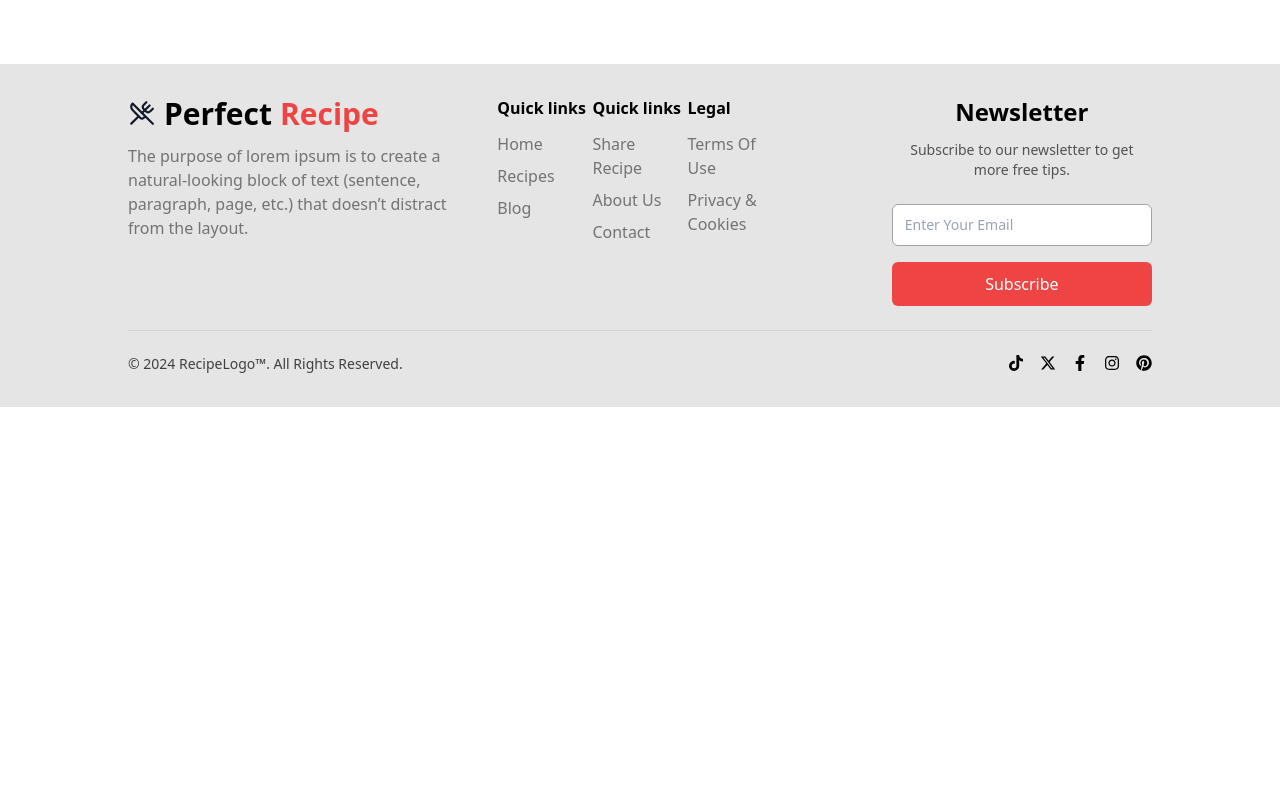
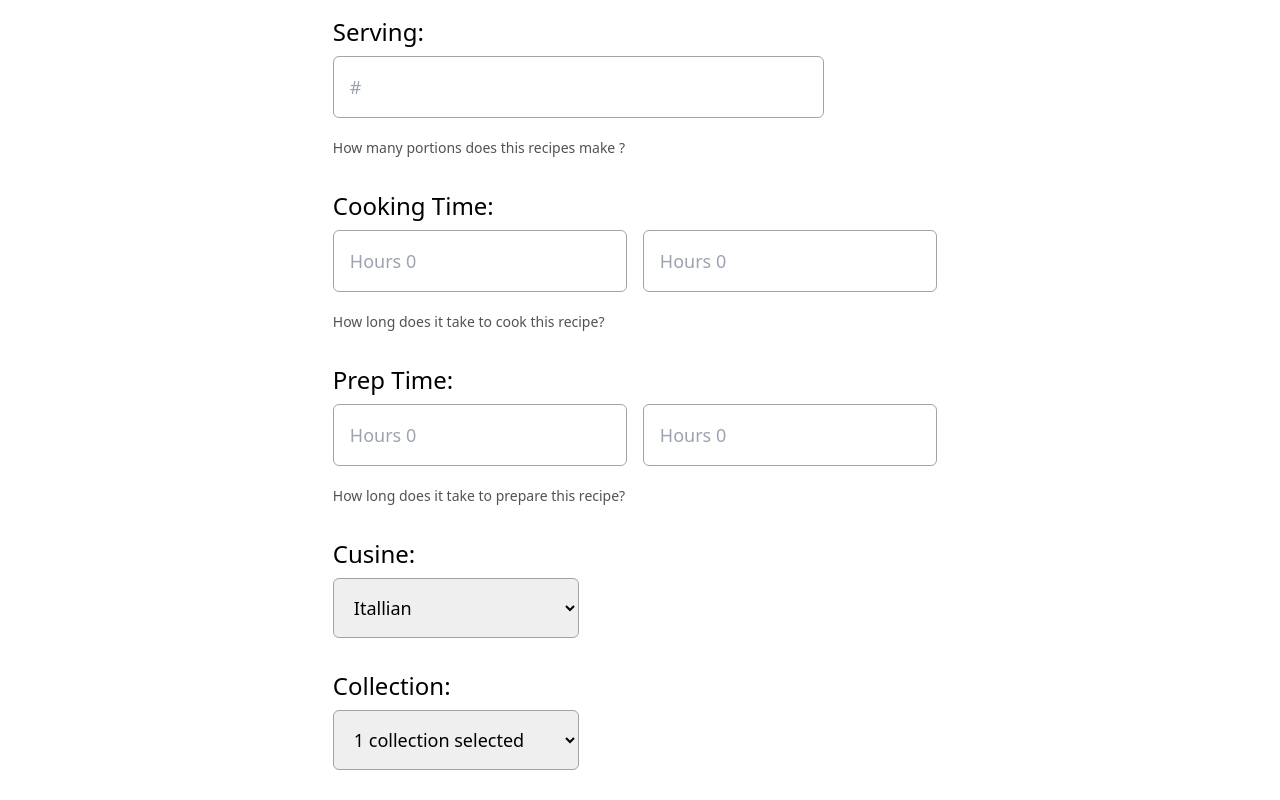
Before and after one commit to iamxettry/perfect-recipe, a React (Vite) app: page /add-recipe in a window 1280 px wide. Shown: the part 1920-2720 px from the top of the page. Before the commit the page ends 2327 px from the top, so only its background shows below. Built offline with nearby package versions, Linux system fonts and the light colour scheme.

Commit message:
feat : new menu fileds

```diff
--- a/src/Components/pages/Add-recipe/AddIngredients.jsx
+++ b/src/Components/pages/Add-recipe/AddIngredients.jsx
@@ -31,8 +31,8 @@ const AddIngredients = () => {
           ))}
         <input
           type="text"
-          name="description"
-          id="description"
+          name="ingredients"
+          id="ingredients"
           value={newIngredint}
           onChange={(e) => setNewIngredint(e.target.value)}
           placeholder="Add ingredients"
--- a/src/Components/pages/Add-recipe/CreateNewRecipe.jsx
+++ b/src/Components/pages/Add-recipe/CreateNewRecipe.jsx
@@ -12,7 +12,9 @@ const CreateNewRecipe = () => {
   return (
     <form className="mt-10 mb-20" onSubmit={handleSubmit}>
       <div className="my-2 flex justify-between  items-center">
-        <h1 className="text-xl md:text-2xl  lg:text-3xl font-bold">Create new recipe</h1>
+        <h1 className="text-xl md:text-2xl  lg:text-3xl font-bold">
+          Create new recipe
+        </h1>
         <Button className={"min-w-14 text-sm md:text-base py-1 md:p-1.5"}>
           Save
         </Button>
@@ -23,7 +25,10 @@ const CreateNewRecipe = () => {
       <div className=" w-[90%] sm:w-3/5 mx-auto flex flex-col gap-8  mt-10 xl:mt-16">
         {/* title */}
         <div className="flex flex-col gap-2">
-          <label htmlFor="recipe" className=" text-lg md:text-xl lg:text-2xl font-medium">
+          <label
+            htmlFor="recipe"
+            className=" text-lg md:text-xl lg:text-2xl font-medium"
+          >
             Recipe Title:
           </label>
           <input
@@ -70,7 +75,7 @@ const CreateNewRecipe = () => {
         {/* Ingredients */}
         <div className="flex flex-col gap-2 ">
           <label
-            htmlFor="description"
+            htmlFor="ingredients"
             className="text-lg  md:text-xl lg:text-2xl  font-medium"
           >
             Ingredients:
@@ -83,14 +88,116 @@ const CreateNewRecipe = () => {
         {/* Instructions  */}
         <div className="flex flex-col gap-2 lg:w-4/5 ">
           <label
-            htmlFor="description"
+            htmlFor="instructions"
             className="text-lg  md:text-xl lg:text-2xl  font-medium"
           >
             Instructions:
           </label>
 
           {/*Add instructions */}
-          <AddInstructions/>
+          <AddInstructions />
+        </div>
+
+        {/* Serving */}
+        <div className="flex flex-col gap-2 lg:w-4/5 ">
+          <label
+            htmlFor="serving"
+            className="text-lg  md:text-xl lg:text-2xl  font-medium"
+          >
+            Serving:
+          </label>
+          <input
+            type="text"
+            name="serving"
+            id="serving"
+            placeholder="#"
+            className="border border-neutral-400 rounded-md   px-4 py-1.5 md:py-2.5 lg:py-4 lg:text-lg focus:border-red-500 focus:outline-none  "
+          />
+          <span className=" text-sm text-neutral-600 mt-3">
+            How many portions does this recipes make ?
+          </span>
+        </div>
+
+        {/* Cooking Time */}
+        <div className="flex flex-col gap-2 lg:w-4/5 ">
+          <div className="text-lg  md:text-xl lg:text-2xl  font-medium">
+            Cooking Time:
+          </div>
+          <div className="flex gap-4">
+            <input
+              type="text"
+              placeholder="Hours 0"
+              className="border border-neutral-400 rounded-md   px-4 py-1.5 md:py-2.5 lg:py-4 lg:text-lg focus:border-red-500 focus:outline-none  "
+            />
+            <input
+              type="text"
+              placeholder="Hours 0"
+              className="border border-neutral-400 rounded-md   px-4 py-1.5 md:py-2.5 lg:py-4 lg:text-lg focus:border-red-500 focus:outline-none  "
+            />
+          </div>
+          <span className=" text-sm text-neutral-600 mt-3">
+            How long does it take to cook this recipe?
+          </span>
+        </div>
+
+        {/* Prep Time */}
+        <div className="flex flex-col gap-2 lg:w-4/5 ">
+          <div className="text-lg  md:text-xl lg:text-2xl  font-medium">
+            Prep Time:
+          </div>
+          <div className="flex gap-4">
+            <input
+              type="text"
+              placeholder="Hours 0"
+              className="border border-neutral-400 rounded-md   px-4 py-1.5 md:py-2.5 lg:py-4 lg:text-lg focus:border-red-500 focus:outline-none  "
+            />
+            <input
+              type="text"
+              placeholder="Hours 0"
+              className="border border-neutral-400 rounded-md   px-4 py-1.5 md:py-2.5 lg:py-4 lg:text-lg focus:border-red-500 focus:outline-none  "
+            />
+          </div>
+          <span className=" text-sm text-neutral-600 mt-3">
+            How long does it take to prepare this recipe?
+          </span>
+        </div>
+
+        {/* cusine */}
+        <div className="flex flex-col gap-2 lg:w-4/5 ">
+          <label
+            htmlFor="cusine"
+            className="text-lg  md:text-xl lg:text-2xl  font-medium"
+          >
+            Cusine:
+          </label>
+          <select
+            name="cusine"
+            id="cusine"
+            className="border border-neutral-400 rounded-md  w-1/2  px-4 py-1.5 md:py-2.5 lg:py-4 lg:text-lg  focus:outline-none  "
+          >
+            <option value="">Itallian</option>
+            <option value="cusine">Indian</option>
+            <option value="cusine">Nepali</option>
+            <option value="cusine">Chinese</option>
+          </select>
+        </div>
+
+        {/* collection */}
+        <div className="flex flex-col gap-2 lg:w-4/5 ">
+          <label
+            htmlFor="collection"
+            className="text-lg  md:text-xl lg:text-2xl  font-medium"
+          >
+            Collection:
+          </label>
+          <select
+            name="collection"
+            id="collection"
+            className="border border-neutral-400 rounded-md  w-1/2  px-4 py-1.5 md:py-2.5 lg:py-4 lg:text-lg  focus:outline-none  "
+          >
+            <option value="">1 collection selected</option>
+            <option value="cusine">2 collection selected</option>
+          </select>
         </div>
       </div>
     </form>
```
